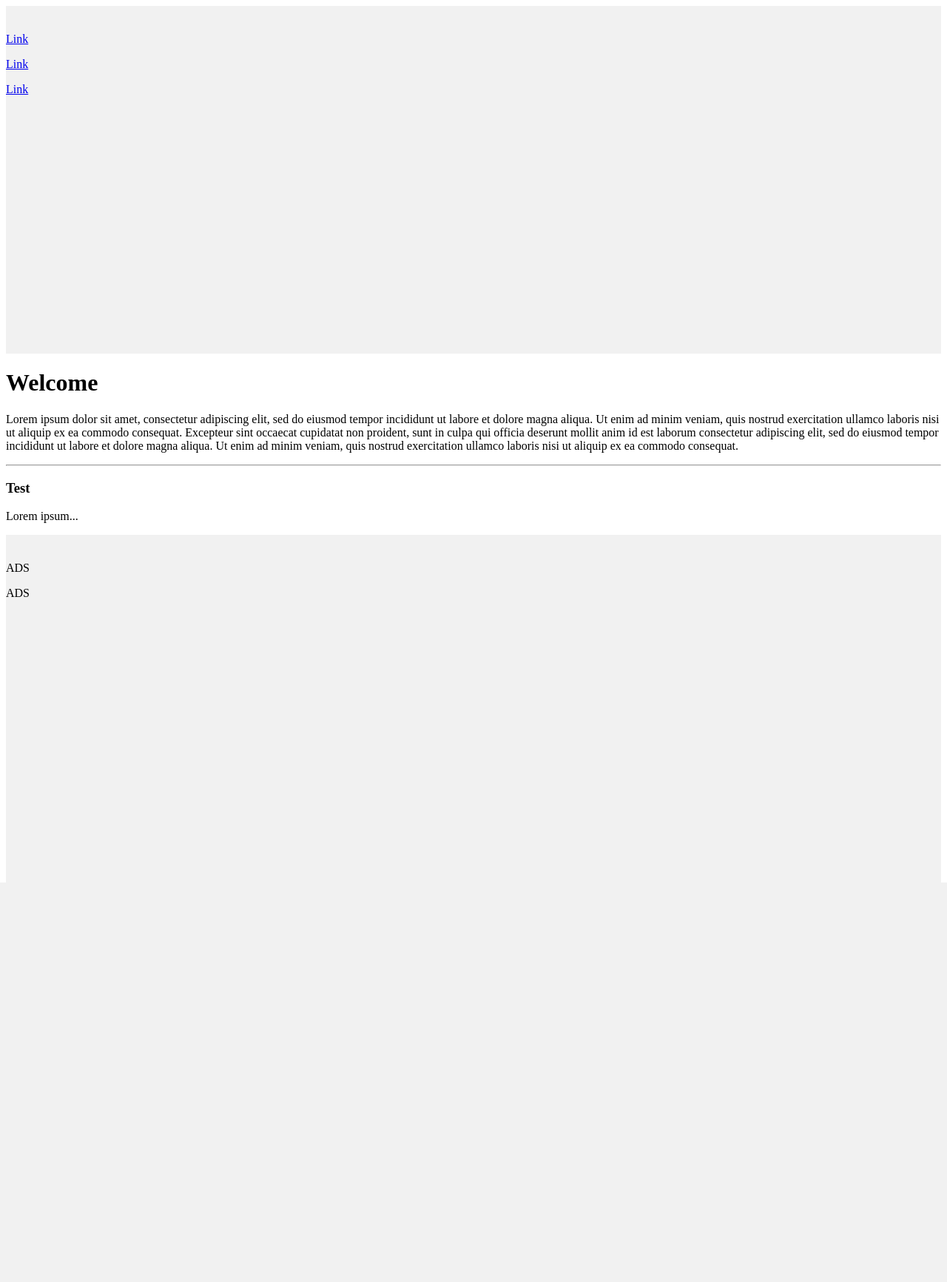
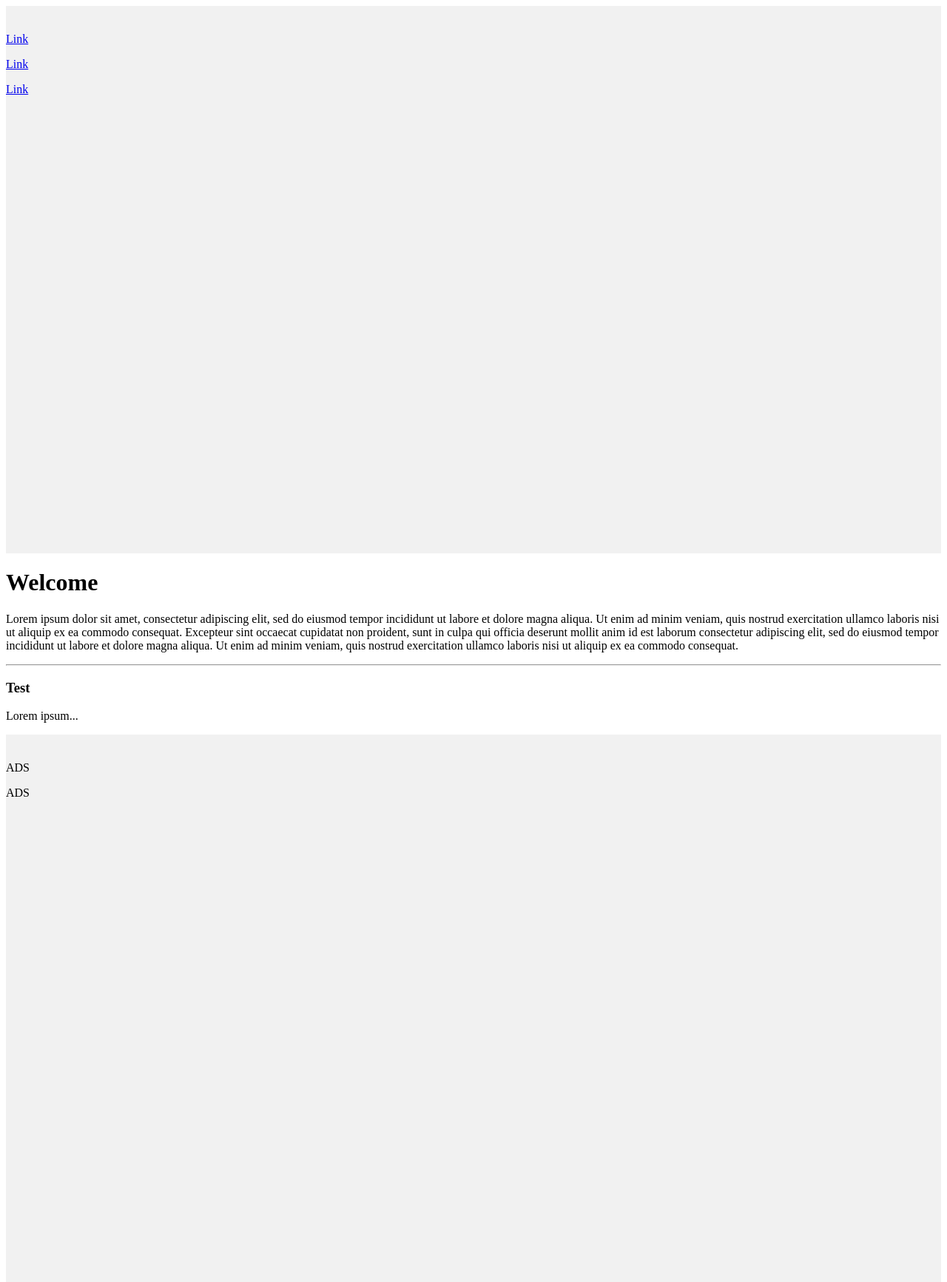
Before and after one commit to brandonmorales12/DWS08, a PHP site: page /components/textcontainer/textcontainer.php in a window 1280 px wide. Shown: the whole page at 74% size. Before the commit the page ends 1193 px from the top, so only its background shows below. Run offline with PHP 8.4, Linux system fonts and the light colour scheme.

Commit message:
Changed textcontainer.php and css to adjust height of the component at 90vh

```diff
--- a/components/textcontainer/textcontainer.css
+++ b/components/textcontainer/textcontainer.css
@@ -5,7 +5,7 @@
     }
 
     /* Set height of the grid so .sidenav can be 100% (adjust as needed) */
-    .row.content {height: 450px}
+    .row.content {height: 90vh}
 
     /* Set gray background color and 100% height */
     .sidenav {
--- a/components/textcontainer/textcontainer.php
+++ b/components/textcontainer/textcontainer.php
@@ -1,20 +1,20 @@
 <link rel="stylesheet" href="/components/textcontainer/textcontainer.css">
 
-<div class="container-fluid text-center">
+<div class="container-fluid text-center h-auto">
   <div class="row content">
-    <div class="col-sm-2 sidenav">
+    <div class="col-sm-2 sidenav h-auto">
       <p><a href="#">Link</a></p>
       <p><a href="#">Link</a></p>
       <p><a href="#">Link</a></p>
     </div>
-    <div class="col-sm-8 text-left">
+    <div class="col-sm-8 text-left h-auto">
       <h1>Welcome</h1>
       <p>Lorem ipsum dolor sit amet, consectetur adipiscing elit, sed do eiusmod tempor incididunt ut labore et dolore magna aliqua. Ut enim ad minim veniam, quis nostrud exercitation ullamco laboris nisi ut aliquip ex ea commodo consequat. Excepteur sint occaecat cupidatat non proident, sunt in culpa qui officia deserunt mollit anim id est laborum consectetur adipiscing elit, sed do eiusmod tempor incididunt ut labore et dolore magna aliqua. Ut enim ad minim veniam, quis nostrud exercitation ullamco laboris nisi ut aliquip ex ea commodo consequat.</p>
       <hr>
       <h3>Test</h3>
       <p>Lorem ipsum...</p>
     </div>
-    <div class="col-sm-2 sidenav">
+    <div class="col-sm-2 sidenav h-auto">
       <div class="well">
         <p>ADS</p>
       </div>
```
